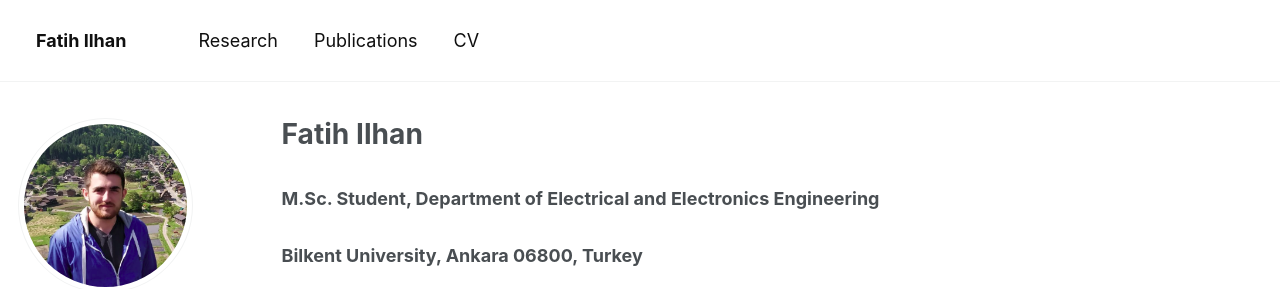
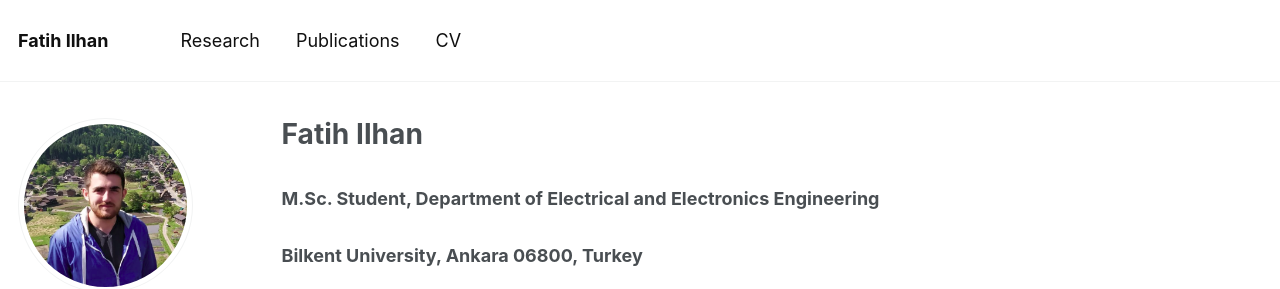
Before and after one commit to fatih-ilhan/fatih-ilhan.github.io, a Jekyll site: the page built from _pages/about.md, in a window 1280 px wide. Shown: the top 289 px of the page. Built offline with Jekyll 4.4.1, drawn with Linux system fonts in a browser that asks for light colours.

Commit message:
Update _navigation.scss

```diff
--- a/_sass/_navigation.scss
+++ b/_sass/_navigation.scss
@@ -212,7 +212,7 @@
         font-weight: bold;
 
         a {
-          margin-left: 100;
+          margin-left: 0;
         }
       }
 
@@ -331,7 +331,7 @@
   }
 
   .active {
-    margin-left: -0.5em;
+    margin-left: -30.5em;
     padding-left: 0.5em;
     padding-right: 0.5em;
     color: #fff;
```
